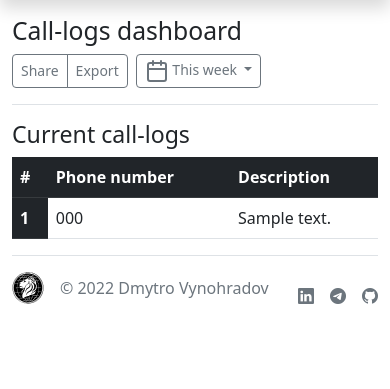
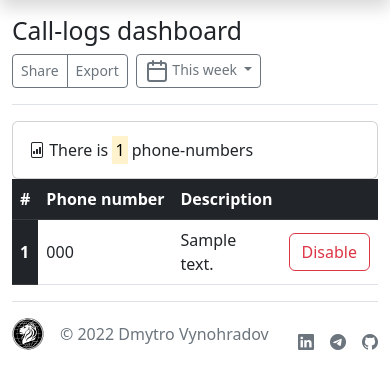
Before and after one commit to dvynohradovv/callcenter_project_py, a Django app: page /workflow/phone-numbers in a window 390 px wide. Shown: the part 136-525 px from the top of the page. Run offline with Django 4.2, Linux system fonts and the light colour scheme; a user stored in the database is signed in; tables that the repository leaves empty hold one stand-in row (values such as "Sample post"); some libraries are stand-ins or nearby versions.

Commit message:
Add phone-numbers activate/disable

```diff
--- a/workflow/templates/workflow/phone-numbers.html
+++ b/workflow/templates/workflow/phone-numbers.html
@@ -36,7 +36,12 @@
 
     </div>
 </div>
-<h3>Current call-logs</h3>
+<div class="card">
+    <div class="card-body">
+        <i class="bi bi-file-bar-graph"></i>
+        There is <mark>{{count}}</mark> phone-numbers
+    </div>
+</div>
 <div class="table-responsive">
     <table class="table align-middle table-hover">
         <thead class="table-dark">
@@ -44,6 +49,7 @@
                 <th>#</th>
                 <th>Phone number</th>
                 <th>Description</th>
+                <th></th>
             </tr>
         </thead>
         <tbody>
@@ -52,6 +58,19 @@
                 <th class="table-dark" scope="row">{{tc_phone_number.id}}</th>
                 <td>{{tc_phone_number.phone_number}}</td>
                 <td>{{tc_phone_number.description}}</td>
+                <td>
+                    {% if tc_phone_number.isdisabled %}
+                    <form action="{% url 'workflow.phone-numbers.activate' tc_phone_number.id %}" method="post">
+                        {% csrf_token %}
+                        <button class="btn btn-outline-success" type="submit">Activate</button>
+                    </form>
+                    {% else %}
+                    <form action="{% url 'workflow.phone-numbers.disable' tc_phone_number.id %}" method="post">
+                        {% csrf_token %}
+                        <button class="btn btn-outline-danger" type="submit">Disable</button>
+                    </form>
+                    {% endif %}
+                </td>
             </tr>
             {% endfor %}
 
--- a/workflow/urls.py
+++ b/workflow/urls.py
@@ -1,30 +1,61 @@
 from django.urls import path
 from django.views.generic import TemplateView
 
-from workflow.views import (CallLogListView, CallLogUpdateRetrieveView,
-                            OperatorListView, TenantCompanyPhoneNumberListView,
-                            WorkflowRedirectView, WorkflowUnactiveTemplateView,
-                            WorkPlaceListView)
+from workflow.views import (
+    CallLogListView,
+    CallLogUpdateRetrieveView,
+    OperatorActivateView,
+    OperatorDisableView,
+    OperatorListView,
+    TenantCompanyPhoneNumberActivateView,
+    TenantCompanyPhoneNumberDisableView,
+    TenantCompanyPhoneNumberListView,
+    WorkflowRedirectView,
+    WorkflowUnactiveTemplateView,
+    WorkPlaceListView,
+)
 
 urlpatterns = [
-    path('', WorkflowRedirectView.as_view(), name='workflow'),
-    path('unactive', WorkflowUnactiveTemplateView.as_view(),
-         name='workflow.unactive'),
-
-    path('home', TemplateView.as_view(
-        template_name="workflow/home.html"),
-        name='workflow.home'),
-
-    path('call-logs', CallLogListView.as_view(),
-         name='workflow.call_logs'),
-    path('call-logs/<int:call_log_id>', CallLogUpdateRetrieveView.as_view(),
-         name='workflow.call_logs_edit'),
-
-
-    path('operators', OperatorListView.as_view(),
-         name='workflow.operators'),
-    path('work-places', WorkPlaceListView.as_view(),
-         name='workflow.work_places'),
-    path('phone-numbers', TenantCompanyPhoneNumberListView.as_view(),
-         name='workflow.phone_numbers')
+    path("", WorkflowRedirectView.as_view(), name="workflow"),
+    path("unactive", WorkflowUnactiveTemplateView.as_view(), name="workflow.unactive"),
+    path(
+        "home",
+        TemplateView.as_view(template_name="workflow/home.html"),
+        name="workflow.home",
+    ),
+    path("call-logs", CallLogListView.as_view(), name="workflow.call_logs"),
+    path(
+        "call-logs/<int:call_log_id>/update",
+        CallLogUpdateRetrieveView.as_view(),
+        name="workflow.call_logs.update",
+    ),
+    # Operators
+    path("operators", OperatorListView.as_view(), name="workflow.operators"),
+    path(
+        "operators/<int:operator_id>/disable",
+        OperatorDisableView.as_view(),
+        name="workflow.operators.disable",
+    ),
+    path(
+        "operators/<int:operator_id>/activate",
+        OperatorActivateView.as_view(),
+        name="workflow.operators.activate",
+    ),
+    path("work-places", WorkPlaceListView.as_view(), name="workflow.work_places"),
+    # Phone numbers
+    path(
+        "phone-numbers",
+        TenantCompanyPhoneNumberListView.as_view(),
+        name="workflow.phone_numbers",
+    ),
+    path(
+        "phone-numbers/<int:phone_number_id>/disable",
+        TenantCompanyPhoneNumberDisableView.as_view(),
+        name="workflow.phone-numbers.disable",
+    ),
+    path(
+        "phone-numbers/<int:phone_number_id>/activate",
+        TenantCompanyPhoneNumberActivateView.as_view(),
+        name="workflow.phone-numbers.activate",
+    ),
 ]
--- a/workflow/views.py
+++ b/workflow/views.py
@@ -1,32 +1,35 @@
 from django.contrib.auth.mixins import LoginRequiredMixin
 from django.db.models import Q
 from django.http import HttpResponseRedirect
-from django.shortcuts import render
+from django.shortcuts import get_object_or_404, render
 from django.urls import reverse_lazy
 from django.views import View
 from django.views.generic import TemplateView
 
-from call_center_project.models import (AccountType, CallLog,
-                                        TenantCompanyPhoneNumber, User,
-                                        WorkPlace)
+from call_center_project.models import (
+    AccountType,
+    TenantCompanyPhoneNumber,
+    User,
+    WorkPlace,
+)
 from workflow.forms import CallLogForm
 from workflow.services import CallLogService
 
 
 class WorkflowRedirectView(LoginRequiredMixin, View):
-    login_url = '/accounts/login/'
+    login_url = "/accounts/login/"
 
     def get(self, request):
         if request.user.type == AccountType.Unactive:
-            return HttpResponseRedirect(reverse_lazy('workflow.unactive'))
+            return HttpResponseRedirect(reverse_lazy("workflow.unactive"))
         elif request.user.type == AccountType.Admin:
-            return HttpResponseRedirect(reverse_lazy('admin:index'))
+            return HttpResponseRedirect(reverse_lazy("admin:index"))
         else:
-            return HttpResponseRedirect(reverse_lazy('workflow.home'))
+            return HttpResponseRedirect(reverse_lazy("workflow.home"))
 
 
 class WorkflowUnactiveTemplateView(LoginRequiredMixin, TemplateView):
-    template_name = 'workflow/unactive.html'
+    template_name = "workflow/unactive.html"
 
 
 class CallLogListView(LoginRequiredMixin, TemplateView):
@@ -40,12 +43,12 @@ class CallLogListView(LoginRequiredMixin, TemplateView):
 
         call_logs = self.call_log_service.find_all(user)
 
-        data = {'data': call_logs}
+        data = {"data": call_logs, "count": len(call_logs)}
         return render(request, self.template_name, data)
 
 
 class CallLogUpdateRetrieveView(LoginRequiredMixin, TemplateView):
-    template_name = "workflow/call-logs-edit.html"
+    template_name = "workflow/call-logs-update.html"
 
     def __init__(self) -> None:
         self.call_log_service = CallLogService()
@@ -56,7 +59,7 @@ class CallLogUpdateRetrieveView(LoginRequiredMixin, TemplateView):
 
         form = CallLogForm(instance=call_log)
 
-        data = {'form': form}
+        data = {"form": form}
         return render(request, self.template_name, data)
 
     # But this is put method
@@ -67,7 +70,7 @@ class CallLogUpdateRetrieveView(LoginRequiredMixin, TemplateView):
         if form.is_valid():
             form.save()
 
-        data = {'form': form}
+        data = {"form": form}
         return render(request, self.template_name, data)
 
 
@@ -78,12 +81,43 @@ class OperatorListView(LoginRequiredMixin, TemplateView):
         user = request.user
         operators = User.objects.filter(
             Q(tenant_company__id=user.tenant_company.id)
-            &
-            Q(type=AccountType.Operator.value)
+            & Q(type=AccountType.Operator.value)
         )
 
-        data = {'data': operators}
+        data = {"data": operators, "count": len(operators)}
         return render(request, self.template_name, data)
+
+
+class OperatorDisableView(LoginRequiredMixin, View):
+    def post(self, request, operator_id):
+        user = request.user
+        operator = get_object_or_404(
+            User,
+            Q(id=operator_id)
+            & Q(tenant_company__id=user.tenant_company.id)
+            & Q(type=AccountType.Operator.value),
+        )
+
+        operator.isdisabled = True
+        operator.save()
+
+        return HttpResponseRedirect(reverse_lazy("workflow.operators"))
+
+
+class OperatorActivateView(LoginRequiredMixin, View):
+    def post(self, request, operator_id):
+        user = request.user
+        operator = get_object_or_404(
+            User,
+            Q(id=operator_id)
+            & Q(tenant_company__id=user.tenant_company.id)
+            & Q(type=AccountType.Operator.value),
+        )
+
+        operator.isdisabled = False
+        operator.save()
+
+        return HttpResponseRedirect(reverse_lazy("workflow.operators"))
 
 
 class WorkPlaceListView(LoginRequiredMixin, TemplateView):
@@ -91,11 +125,11 @@ class WorkPlaceListView(LoginRequiredMixin, TemplateView):
 
     def get(self, request):
         user = request.user
-        work_places = WorkPlace.objects.prefetch_related('operators').filter(
+        work_places = WorkPlace.objects.prefetch_related("operators").filter(
             tenant_company__id=user.tenant_company.id
         )
 
-        data = {'data': work_places}
+        data = {"data": work_places, "count": len(work_places)}
         return render(request, self.template_name, data)
 
 
@@ -108,5 +142,33 @@ class TenantCompanyPhoneNumberListView(LoginRequiredMixin, TemplateView):
             tenant_company__id=user.tenant_company.id
         )
 
-        data = {'data': tc_phone_numbers}
+        data = {"data": tc_phone_numbers, "count": len(tc_phone_numbers)}
         return render(request, self.template_name, data)
+
+
+class TenantCompanyPhoneNumberDisableView(LoginRequiredMixin, View):
+    def post(self, request, phone_number_id):
+        user = request.user
+        tc_phone_number = get_object_or_404(
+            TenantCompanyPhoneNumber,
+            Q(id=phone_number_id) & Q(tenant_company__id=user.tenant_company.id),
+        )
+
+        tc_phone_number.isdisabled = True
+        tc_phone_number.save()
+
+        return HttpResponseRedirect(reverse_lazy("workflow.phone_numbers"))
+
+
+class TenantCompanyPhoneNumberActivateView(LoginRequiredMixin, View):
+    def post(self, request, phone_number_id):
+        user = request.user
+        tc_phone_number = get_object_or_404(
+            TenantCompanyPhoneNumber,
+            Q(id=phone_number_id) & Q(tenant_company__id=user.tenant_company.id),
+        )
+
+        tc_phone_number.isdisabled = False
+        tc_phone_number.save()
+
+        return HttpResponseRedirect(reverse_lazy("workflow.phone_numbers"))
```
Also changed, not shown: call_center_project/models.py (+102 -68 lines), workflow/services.py (+4 -6 lines), workflow/templates/workflow/call-logs.html (+12 -15 lines), workflow/templates/workflow/operators.html (+21 -11 lines), workflow/templates/workflow/work-places.html (+6 -1 lines), call_center_project/migrations/0008_tenantcompanyphonenumber_isdisabled_and_more.py (added), workflow/templates/workflow/call-logs-update.html (renamed from workflow/templates/workflow/call-logs-edit.html).
